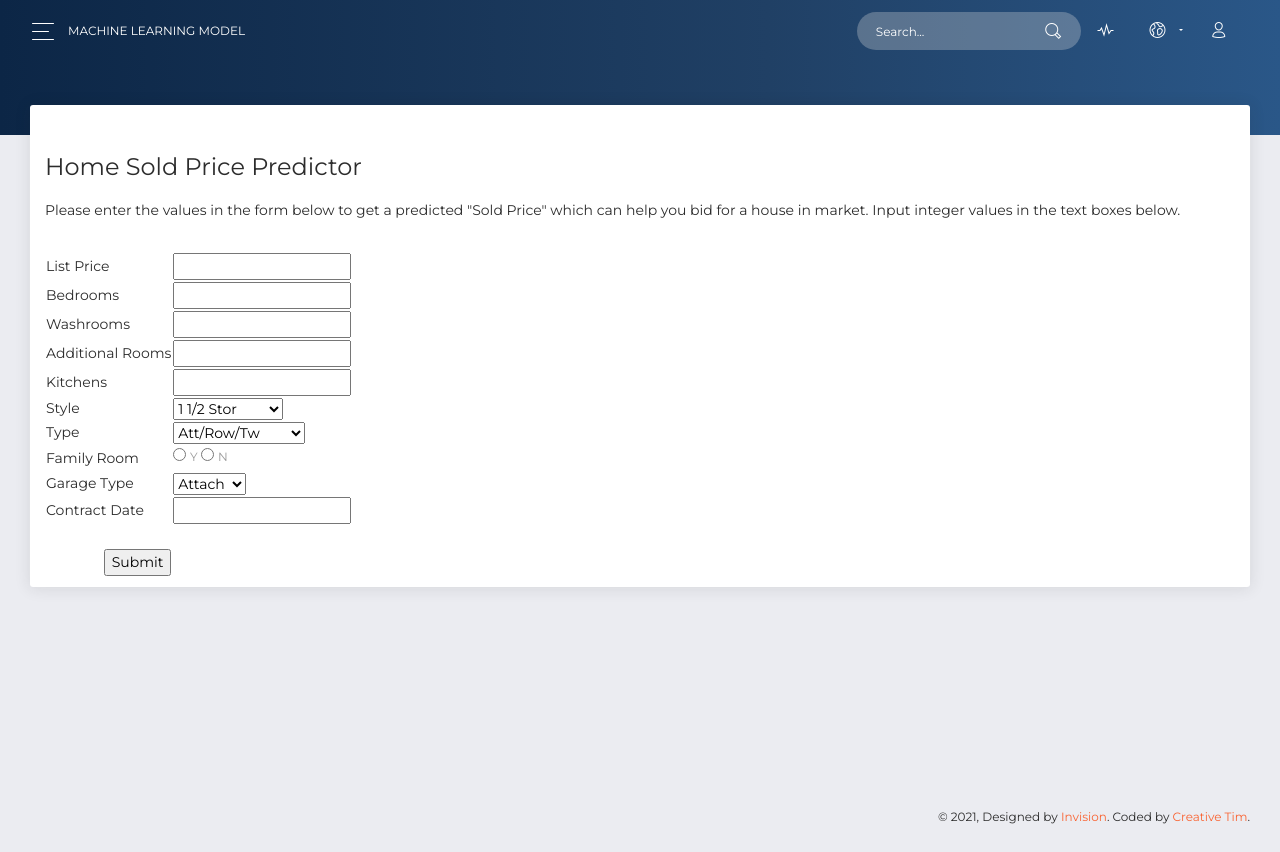
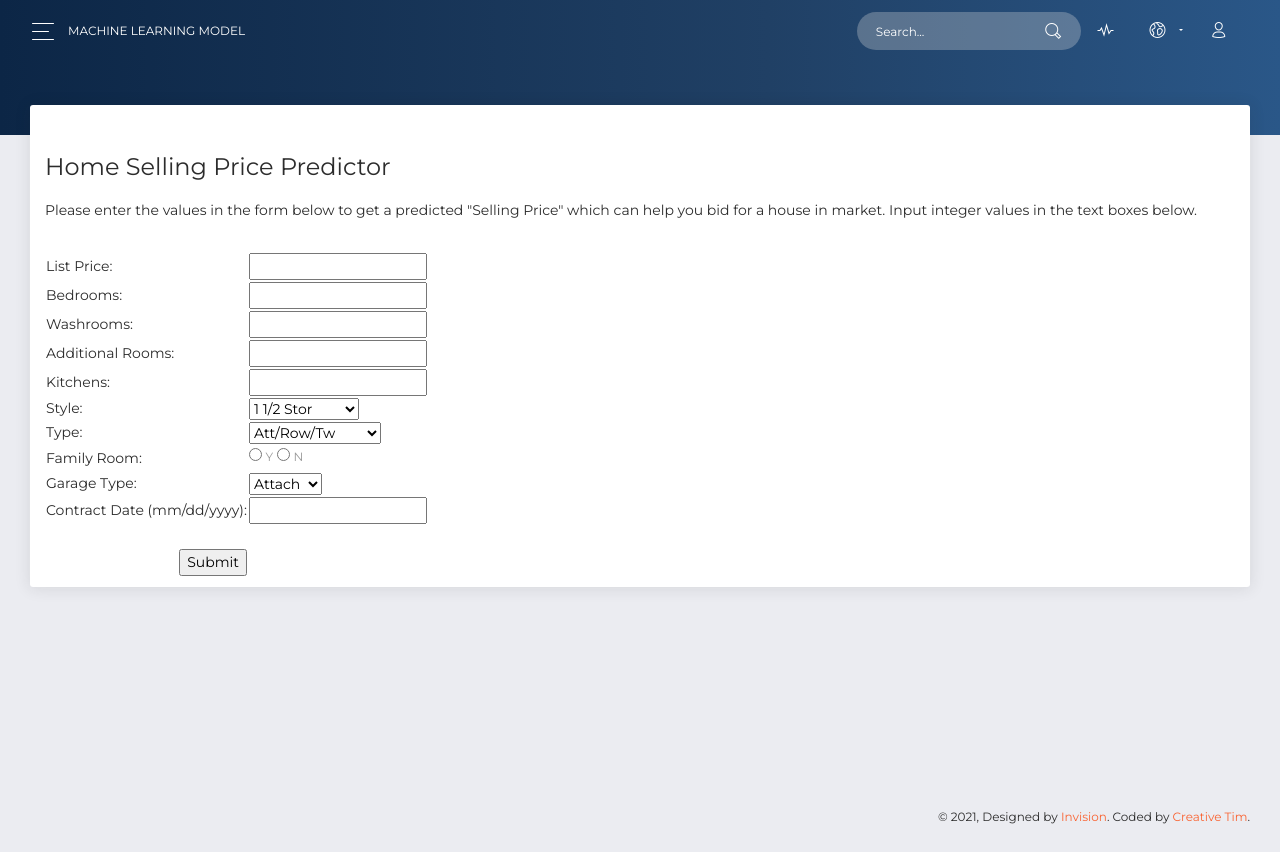
Before and after one commit to sanketkumaronline/real_estate_ml, a Flask app: page /mlinput in a window 1280 px wide. Run offline with Flask 2, Linux system fonts and the light colour scheme; some libraries are stand-ins or nearby versions.

Commit message:
Adding files

```diff
--- a/templates/mlinput.html
+++ b/templates/mlinput.html
@@ -156,29 +156,29 @@
           <div class="col-md-12">
             <div class="card ">
               <div class="card-header ">
-                <h4>Home Sold Price Predictor</h4>
-                <p>Please enter the values in the form below to get a predicted "Sold Price" which can help you bid for a house in market. Input integer values in the text boxes below.</p>
+                <h4>Home Selling Price Predictor</h4>
+                <p>Please enter the values in the form below to get a predicted "Selling Price" which can help you bid for a house in market. Input integer values in the text boxes below.</p>
               </div>
               <div class="card-body ">
                 <table border = 0>
                   <form action = "/result" method = "POST">
                      <tr>
-                     <td>List Price</td><td><input type = "text" name = "listprice"/></td>
+                     <td>List Price: </td><td><input type = "text" name = "listprice"/></td>
                      </tr>
                      <tr>
-                     <td>Bedrooms </td><td><input type = "text" name = "bedrooms" /></td>
+                     <td>Bedrooms: </td><td><input type = "text" name = "bedrooms" /></td>
                      </tr>
                      <tr>
-                     <td>Washrooms </td><td><input type = "text" name = "washrooms" /></td>
+                     <td>Washrooms: </td><td><input type = "text" name = "washrooms" /></td>
                      </tr>
                      <tr>
-                     <td>Additional Rooms </td><td><input type ="text" name = "additional" /></td>
+                     <td>Additional Rooms: </td><td><input type ="text" name = "additional" /></td>
                      </tr>
                      <tr>
-                     <td>Kitchens </td><td><input type ="text" name = "kitchens" /></td>
+                     <td>Kitchens: </td><td><input type ="text" name = "kitchens" /></td>
                      </tr>
                      <tr>
-                     <td>Style </td><td>
+                     <td>Style: </td><td>
                         <select name="style" id="style">
                            <option value="1 1/2 Stor">1 1/2 Stor</a>
                            <option value="2-Storey">2-Storey</a>
@@ -193,7 +193,7 @@
                      </select></td>
                      </tr>
                      <tr>
-                     <td>Type </td><td>
+                     <td>Type: </td><td>
                         <select name="type" id="type">
                            <option value="Att/Row/Tw">Att/Row/Tw</a>
                            <option value="Semi-Detac">Semi-Detached</a>
@@ -204,7 +204,7 @@
                      </td>
                      </tr>
                      <tr>
-                     <td>Family Room </td><td>
+                     <td>Family Room: </td><td>
                         <input type="radio" id="yes" name="family" value="Y">
                         <label for="yes">Y</label>
                         <input type="radio" id="no" name="family" value="N">
@@ -212,7 +212,7 @@
                      </td>
                      </tr>
                      <tr>
-                     <td>Garage Type</td><td>
+                     <td>Garage Type:</td><td>
                         <select name="garage" id="garage">
                            <option value="Attach">Attach</a>
                            <option value="Built-">Built-</a>
@@ -223,7 +223,7 @@
                         </select></td>
                      </tr>
                      <tr>
-                     <td>Contract Date </td><td><input type ="text" name = "cdate" /></td>
+                     <td>Contract Date (mm/dd/yyyy): </td><td><input type ="text" name = "cdate" /></td>
                      </tr>
                      <tr><td><br></td></tr>
                      <tr>
--- a/templates/results.html
+++ b/templates/results.html
@@ -162,7 +162,7 @@
                 <p><strong>Given below are the results based on inputs:</strong></p>
                     <table border = 0>
                             <tr>
-                            <td>The Predicted Sold Price is: </td>
+                            <td>The Predicted Selling Price is: </td>
                             <td><b>${{soldprice}}</b></td>
                             </tr>
                             <tr>
```
